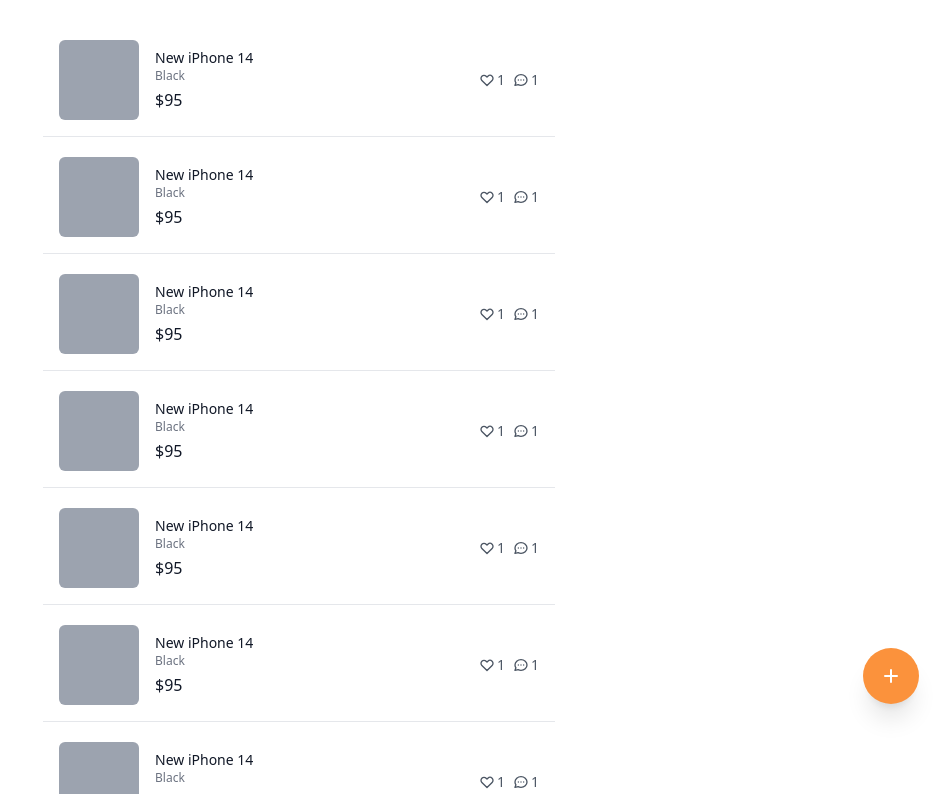
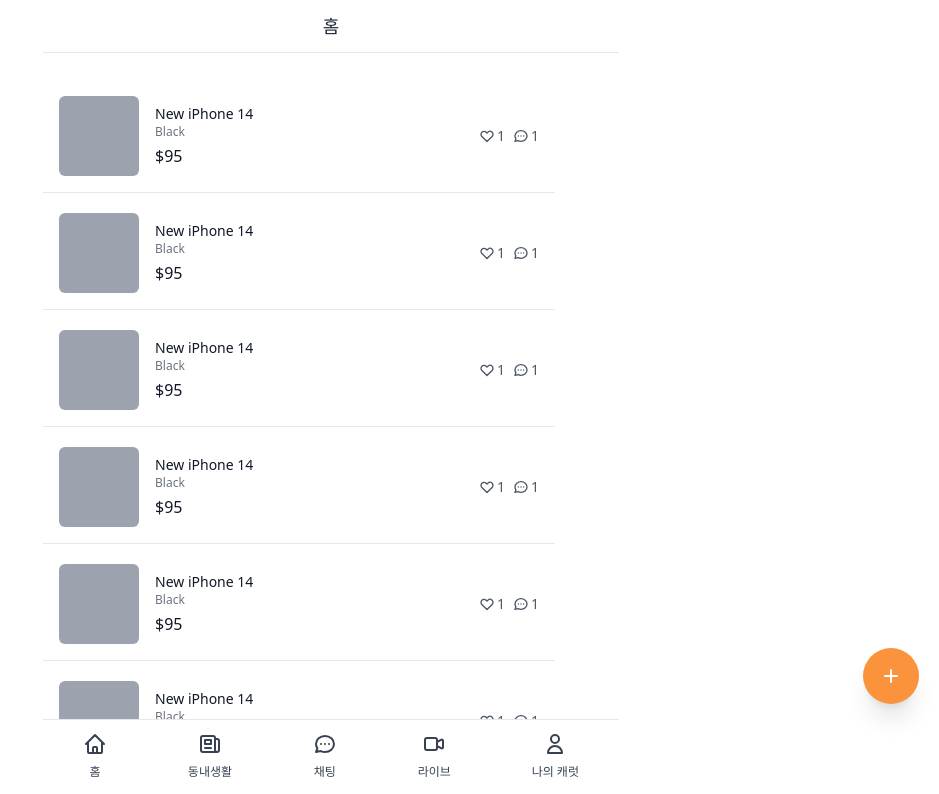
Before and after one commit to ricepotato/carrot-market, a Next.js app: page / in a window 1280 px wide. Shown: the top 794 px of the page, without its empty margins (341-1280 px from the left). Built offline with nearby package versions, Linux system fonts and the light colour scheme.

Commit message:
feat: layout

```diff
--- /dev/null
+++ b/components/layout.tsx
@@ -0,0 +1,124 @@
+import React from "react";
+import Link from "next/link";
+import { cls } from "../libs/utils";
+
+interface LayoutProps {
+  children: React.ReactNode;
+  title?: string;
+  canGoBack?: boolean;
+  hasTabBar?: boolean;
+}
+export default function Layout({
+  title,
+  canGoBack,
+  hasTabBar,
+  children,
+}: LayoutProps) {
+  return (
+    <div>
+      <div className="bg-white w-full max-w-xl text-lg font-medium py-3 fixed text-gray-800 border-b top-0 flex justify-center items-center">
+        {title ? <span>{title}</span> : null}
+      </div>
+      <div className={cls("pt-14", hasTabBar ? "pb-24" : "")}>{children}</div>
+      {hasTabBar ? (
+        <nav className="bg-white max-w-xl text-gray-700 border-t fixed bottom-0 w-full px-10 pb-5 pt-3 flex justify-between text-xs">
+          <Link href="/">
+            <a className="flex flex-col items-center space-y-2">
+              <svg
+                className="w-6 h-6"
+                fill="none"
+                stroke="currentColor"
+                viewBox="0 0 24 24"
+                xmlns="http://www.w3.org/2000/svg"
+              >
+                <path
+                  strokeLinecap="round"
+                  strokeLinejoin="round"
+                  strokeWidth="2"
+                  d="M3 12l2-2m0 0l7-7 7 7M5 10v10a1 1 0 001 1h3m10-11l2 2m-2-2v10a1 1 0 01-1 1h-3m-6 0a1 1 0 001-1v-4a1 1 0 011-1h2a1 1 0 011 1v4a1 1 0 001 1m-6 0h6"
+                ></path>
+              </svg>
+              <span>홈</span>
+            </a>
+          </Link>
+          <Link href="/community">
+            <a className="flex flex-col items-center space-y-2">
+              <svg
+                className="w-6 h-6"
+                fill="none"
+                stroke="currentColor"
+                viewBox="0 0 24 24"
+                xmlns="http://www.w3.org/2000/svg"
+              >
+                <path
+                  strokeLinecap="round"
+                  strokeLinejoin="round"
+                  strokeWidth="2"
+                  d="M19 20H5a2 2 0 01-2-2V6a2 2 0 012-2h10a2 2 0 012 2v1m2 13a2 2 0 01-2-2V7m2 13a2 2 0 002-2V9a2 2 0 00-2-2h-2m-4-3H9M7 16h6M7 8h6v4H7V8z"
+                ></path>
+              </svg>
+              <span>동내생활</span>
+            </a>
+          </Link>
+          <Link href="/chats">
+            <a className="flex flex-col items-center space-y-2">
+              <svg
+                className="w-6 h-6"
+                fill="none"
+                stroke="currentColor"
+                viewBox="0 0 24 24"
+                xmlns="http://www.w3.org/2000/svg"
+              >
+                <path
+                  strokeLinecap="round"
+                  strokeLinejoin="round"
+                  strokeWidth="2"
+                  d="M8 12h.01M12 12h.01M16 12h.01M21 12c0 4.418-4.03 8-9 8a9.863 9.863 0 01-4.255-.949L3 20l1.395-3.72C3.512 15.042 3 13.574 3 12c0-4.418 4.03-8 9-8s9 3.582 9 8z"
+                ></path>
+              </svg>
+              <span>채팅</span>
+            </a>
+          </Link>
+          <Link href="/live">
+            <a className="flex flex-col items-center space-y-2">
+              <svg
+                className="w-6 h-6"
+                fill="none"
+                stroke="currentColor"
+                viewBox="0 0 24 24"
+                xmlns="http://www.w3.org/2000/svg"
+              >
+                <path
+                  strokeLinecap="round"
+                  strokeLinejoin="round"
+                  strokeWidth="2"
+                  d="M15 10l4.553-2.276A1 1 0 0121 8.618v6.764a1 1 0 01-1.447.894L15 14M5 18h8a2 2 0 002-2V8a2 2 0 00-2-2H5a2 2 0 00-2 2v8a2 2 0 002 2z"
+                ></path>
+              </svg>
+              <span>라이브</span>
+            </a>
+          </Link>
+          <Link href="/profile">
+            <a className="flex flex-col items-center space-y-2">
+              <svg
+                className="w-6 h-6"
+                fill="none"
+                stroke="currentColor"
+                viewBox="0 0 24 24"
+                xmlns="http://www.w3.org/2000/svg"
+              >
+                <path
+                  strokeLinecap="round"
+                  strokeLinejoin="round"
+                  strokeWidth="2"
+                  d="M16 7a4 4 0 11-8 0 4 4 0 018 0zM12 14a7 7 0 00-7 7h14a7 7 0 00-7-7z"
+                ></path>
+              </svg>
+              <span>나의 캐럿</span>
+            </a>
+          </Link>
+        </nav>
+      ) : null}
+    </div>
+  );
+}
--- /dev/null
+++ b/libs/utils.ts
@@ -0,0 +1,3 @@
+export function cls(...classnames: string[]){
+    return classnames.join(" ");
+}
--- a/pages/enter.tsx
+++ b/pages/enter.tsx
@@ -1,8 +1,5 @@
 import { useState } from "react";
-
-function cls(...classnames: string[]) {
-  return classnames.join(" ");
-}
+import { cls } from "../libs/utils";
 
 export default function Enter() {
   const [method, setMethod] = useState<"email" | "phone">("email");
--- a/pages/index.tsx
+++ b/pages/index.tsx
@@ -1,7 +1,9 @@
 import type { NextPage } from "next";
+import Layout from "../components/layout";
 
 const Home: NextPage = () => {
   return (
+    <Layout title="홈" hasTabBar>
       <div className="flex flex-col space-y-5 py-10">
         {[1, 1, 1, 1, 1, 1, 1, 1, 1, 1, 1, 1].map((_, i) => (
           <div
@@ -74,6 +76,7 @@
           </svg>
         </button>
       </div>
+    </Layout>
   );
 };
 
```
Lines whose indentation alone changed are shown as unchanged.
